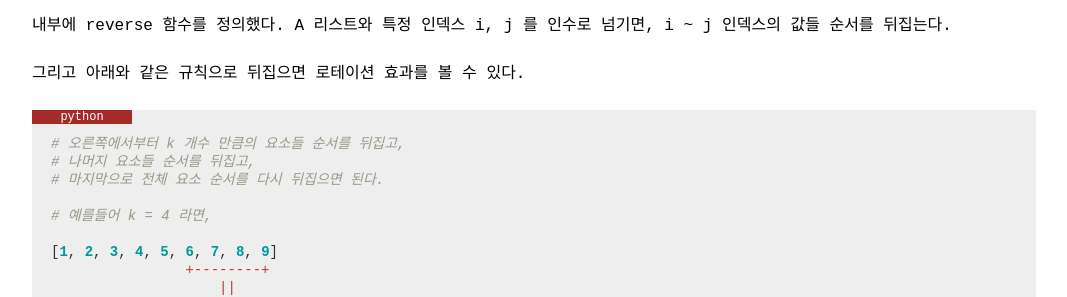
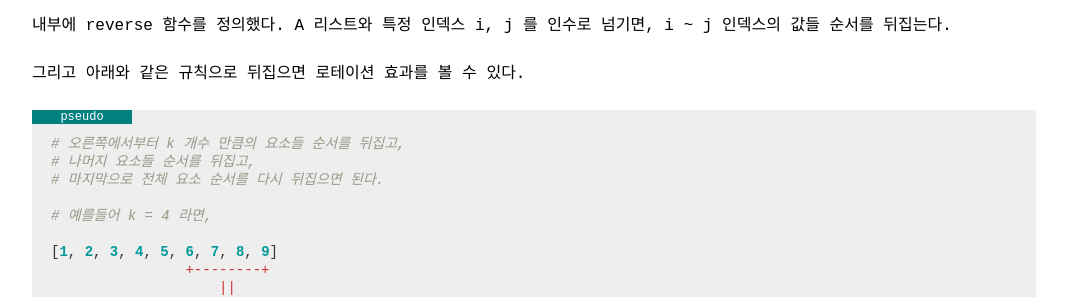
Before and after one commit to zininote/zininote.github.io-old-, a Jekyll site: the page built from _posts/coding/0020-01-01-algorithm-rotate-array-in-place.md, in a window 1280 px wide. Shown: the part 1743-2040 px from the top of the page, without its empty margins (106-1173 px from the left). Built offline with Jekyll 4.4.1, drawn with Linux system fonts in a browser that asks for light colours; nearby versions of some CDN libraries; some web fonts are replaced; comment, search, counter and statistics services are not loaded; a style sheet for code colours, icons or effects is not loaded.

Commit message:
Update 0020-01-01-algorithm-rotate-array-in-place.md

````diff
--- a/_posts/coding/0020-01-01-algorithm-rotate-array-in-place.md
+++ b/_posts/coding/0020-01-01-algorithm-rotate-array-in-place.md
@@ -103,4 +103,4 @@ def rotate(self, nums: List[int], k: int) -> None:
  +-----------------------+
 [6, 7, 8, 9, 1, 2, 3, 4, 5]
 ```
-{:.python}
+{:.pseudo}
````
